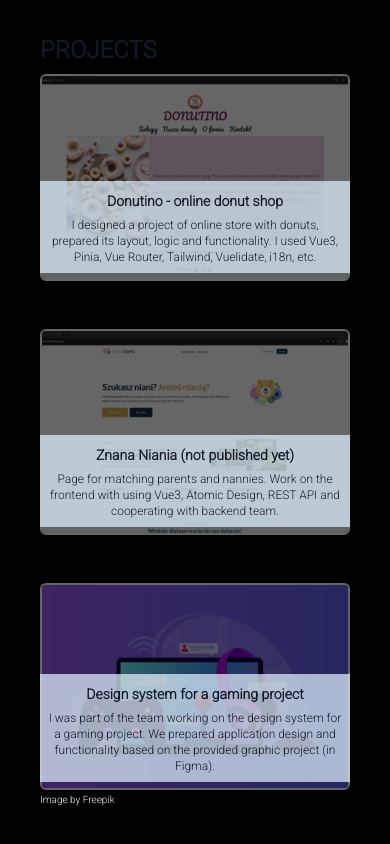
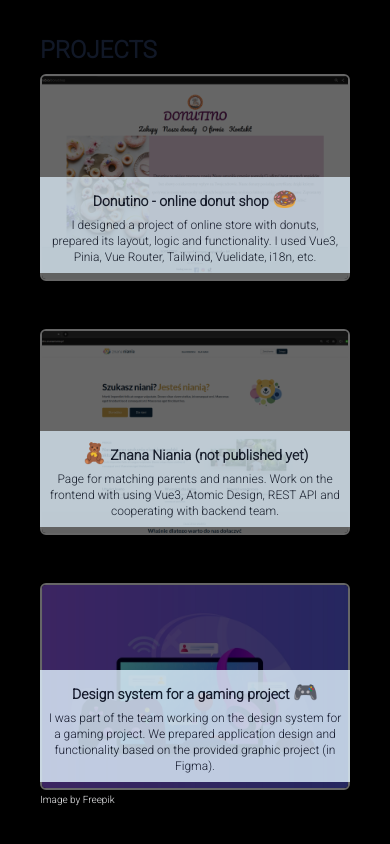
Before and after one commit to DominoxB/my-portfolio, a Vue app: page / in a window 390 px wide. Shown: the part 1296-2140 px from the top of the page. Built offline with nearby package versions, Linux system fonts and the light colour scheme.

Commit message:
feat: add emoji

```diff
--- a/src/components/MyProjects.vue
+++ b/src/components/MyProjects.vue
@@ -7,8 +7,8 @@
         class="absolute h-full w-full object-cover rounded-md border-2 border-white mt-2 opacity-40 transition duration-700 lg:opacity-100 lg:group-hover:opacity-30" />
       <a href="https://dominoxb.github.io/donutshop/" target="_blank">
         <div
-          class="p-2 w-full opacity-90 transition duration-700 absolute bottom-0 text-center bg-sky-100 bg-opacity-80 lg:opacity-0 lg:group-hover:opacity-100 lg:bg-opacity-50 xl:p-8">
-          <span class="text-sm font-bold lg:text-base">{{ $t('shopName') }}</span>
+          class="p-2 w-full opacity-90 transition duration-700 absolute bottom-0 text-center bg-sky-100 bg-opacity-80 lg:opacity-0 lg:group-hover:opacity-100 lg:bg-opacity-60 xl:p-8">
+          <span class="text-sm font-bold lg:text-base" v-html="$t('shopName')"></span>
           <p class="text-xs font-medium mt-1 lg:text-sm">{{ $t('shopDesc') }}
           </p>
         </div>
@@ -19,19 +19,19 @@
       <img src="@/images/zn.png" alt="zn"
         class="absolute h-full w-full object-cover rounded-md border-2 border-white mt-2 opacity-40 transition duration-700 lg:opacity-100 lg:group-hover:opacity-30" />
       <div
-        class="p-2 w-full opacity-90 transition duration-700 absolute bottom-0 text-center bg-sky-100 bg-opacity-80 lg:opacity-0 lg:group-hover:opacity-100 lg:bg-opacity-50 xl:p-8">
-        <span class="text-sm font-bold lg:text-base">{{ $t('nanny') }}</span>
+        class="p-2 w-full opacity-90 transition duration-700 absolute bottom-0 text-center bg-sky-100 bg-opacity-80 lg:opacity-0 lg:group-hover:opacity-100 lg:bg-opacity-60 xl:p-8">
+        <span class="text-sm font-bold lg:text-base" v-html="$t('nanny')"></span>
         <p class="text-xs mt-1 lg:text-sm">{{ $t('nannyDesc') }}
         </p>
       </div>
     </div>
-    <!-- BUFFMAKER -->
+    <!-- GAME PROJECT -->
     <div class="relative group mt-12 pb-2/3">
       <img src="@/images/game.jpg" alt="games"
         class="absolute w-full h-full rounded-md border-2 border-white mt-2 opacity-40 transition duration-700 lg:opacity-100 lg:group-hover:opacity-30" />
       <div
-        class="p-2 w-full opacity-90 transition duration-700 absolute bottom-0 text-center bg-sky-100 bg-opacity-80 lg:opacity-0 lg:group-hover:opacity-100 lg:bg-opacity-50 xl:p-8">
-        <span class="text-sm font-bold lg:text-base">{{ $t('gameProject') }}</span>
+        class="p-2 w-full opacity-90 transition duration-700 absolute bottom-0 text-center bg-sky-100 bg-opacity-90 lg:opacity-0 lg:group-hover:opacity-100 lg:bg-opacity-70 xl:p-8">
+        <span class="text-sm font-bold lg:text-base" v-html="$t('gameProject')"></span>
         <p class="text-xs mt-1 lg:text-sm">{{ $t('gameProjectDesc') }}
         </p>
       </div>
--- a/src/locales/en/index.ts
+++ b/src/locales/en/index.ts
@@ -13,13 +13,13 @@ const en = {
   mentoringDate: "2021/12 – 2022/11",
   mentoringDesc: `I was a participant of the training where I learned the specifics of a developer's work. I had the opportunity to learn the basics of programming, teamwork, debugging and problem solving process.`,
   projects: "Projects",
-  shopName: "Donutino - online donut shop",
+  shopName: `Donutino - online donut shop <span class="text-xl lg:text-2xl">&#127849;</span>`,
   shopDesc:
     "I designed a project of online store with donuts, prepared its layout, logic and functionality. I used Vue3, Pinia, Vue Router, Tailwind, Vuelidate, i18n, etc.",
-  nanny: "Znana Niania (not published yet)",
+  nanny: `<span class="text-xl lg:text-2xl">&#129528;</span> Znana Niania (not published yet)`,
   nannyDesc:
     "Page for matching parents and nannies. Work on the frontend with using Vue3, Atomic Design, REST API and cooperating with backend team.",
-  gameProject: "Design system for a gaming project",
+  gameProject: `Design system for a gaming project <span class="text-xl lg:text-2xl">&#127918;</span>`,
   gameProjectDesc:
     "I was part of the team working on the design system for a gaming project. We prepared application design and functionality based on the provided graphic project (in Figma).",
   freePik: "Image by Freepik",
--- a/src/locales/pl/index.ts
+++ b/src/locales/pl/index.ts
@@ -14,13 +14,13 @@ const en = {
   mentoringDesc:
     "Byłam uczestnikiem szkolenia, na którym poznałam specyfikę pracy programisty. Miałam okazję poznać podstawy programowania, pracy zespołowej, debugowania i rozwiązywania problemów.",
   projects: "Projekty",
-  shopName: "Donutino - sklep online",
+  shopName: `Donutino - sklep online <span class="text-xl lg:text-2xl">&#127849;</span>`,
   shopDesc:
     "Zaprojektowałam stronę sklepu internetowego z donutami, przygotowałam jego układ, logikę i funkcjonalność. Użyłam Vue3, Pinia, Vue Router, Tailwind, Vuelidate, i18n itp.",
-  nanny: "Znana Niania (strona jeszcze nie opublikowana)",
+  nanny: `<span class="text-xl lg:text-2xl">&#129528;</span> Znana Niania (strona jeszcze nie opublikowana)`,
   nannyDesc:
     "Strona do kojarzenia rodziców i niań. Praca nad frontendem z wykorzystaniem Vue3, Atomic Design, REST API oraz współpraca z zespołem backendowym.",
-  gameProject: "Design system dla projektu z branży gier",
+  gameProject: `Design system dla projektu z branży gier <span class="text-xl lg:text-2xl">&#127918;</span>`,
   gameProjectDesc:
     "Byłam częścią zespołu pracującego nad design systemem dla projektu z branży gier. Wygląd i funkcjonalność aplikacji przygotowaliśmy na podstawie dostarczonego projektu graficznego (w Figmie).",
   freePik: "Obraz autorstwa Freepik",
```
